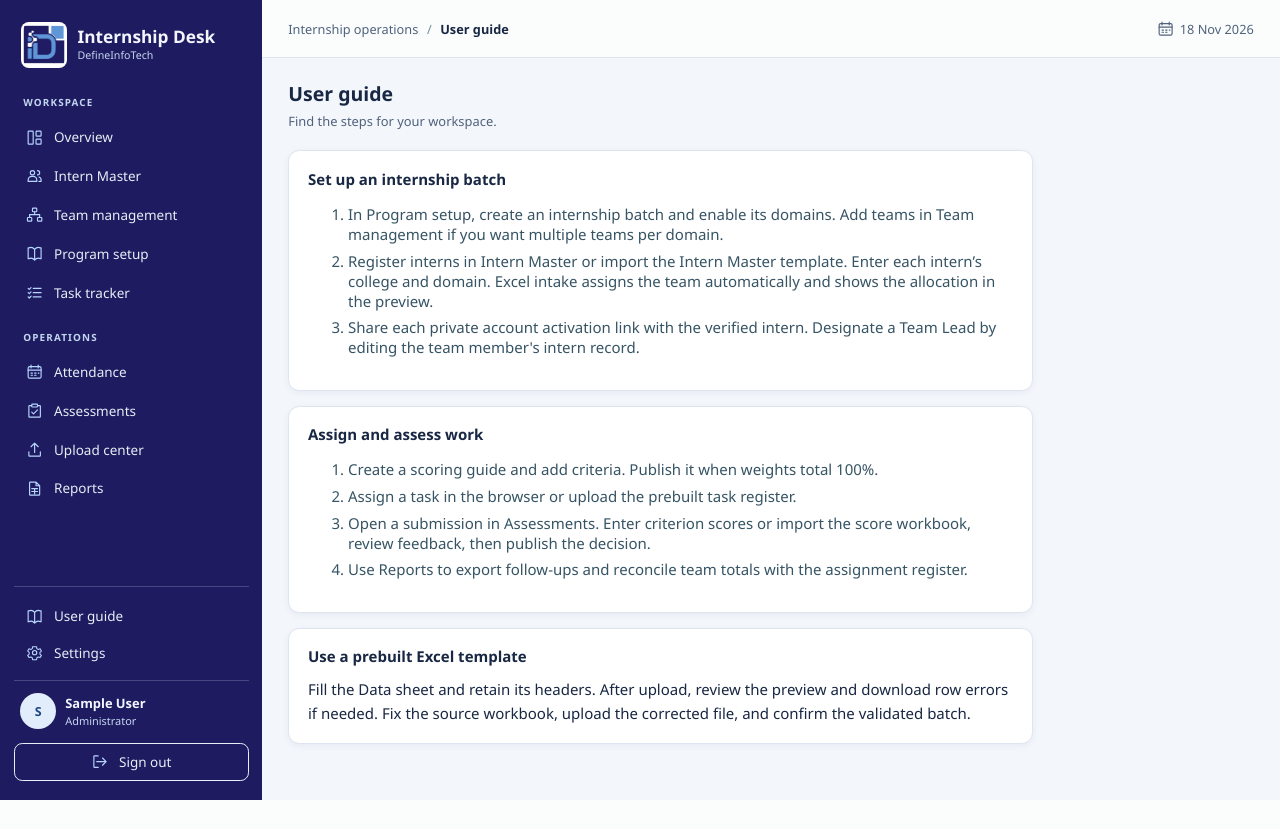
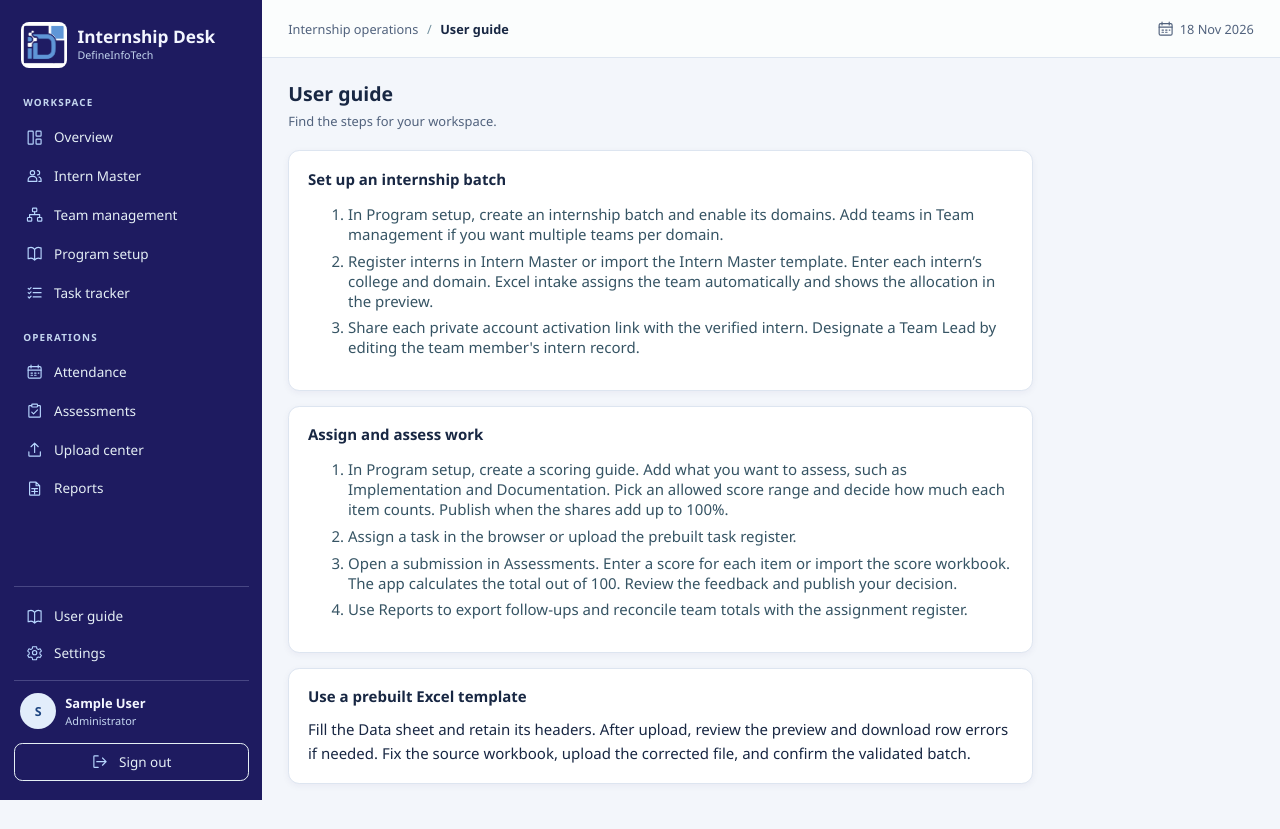
Before and after one commit to BalaBharathiS1903/Internship-Task-Tracking-and-Assessment-System, a Django app: page /guide/ in a window 1280 px wide. Before the commit the page ends 800 px from the top, so only its background shows below. Run offline with Django 5.2, Linux system fonts and the light colour scheme; the visitor is signed in with stand-in values (Sample User, id 1); data that the repository does not hold is empty; some libraries are stand-ins or nearby versions.

Commit message:
Explain scoring guides in plain language

```diff
--- a/templates/guide.html
+++ b/templates/guide.html
@@ -6,7 +6,7 @@
 <div class="form-width guide">
 {% if coordinator %}
 <section class="panel padded"><h2>Set up an internship batch</h2><ol><li>In Program setup, create an internship batch and enable its domains. Add teams in Team management if you want multiple teams per domain.</li><li>Register interns in Intern Master or import the Intern Master template. Enter each intern’s college and domain. Excel intake assigns the team automatically and shows the allocation in the preview.</li><li>Share each private account activation link with the verified intern. Designate a Team Lead by editing the team member's intern record.</li></ol></section>
-<section class="panel padded"><h2>Assign and assess work</h2><ol><li>Create a scoring guide and add criteria. Publish it when weights total 100%.</li><li>Assign a task in the browser or upload the prebuilt task register.</li><li>Open a submission in Assessments. Enter criterion scores or import the score workbook, review feedback, then publish the decision.</li><li>Use Reports to export follow-ups and reconcile team totals with the assignment register.</li></ol></section>
+<section class="panel padded"><h2>Assign and assess work</h2><ol><li>In Program setup, create a scoring guide. Add what you want to assess, such as Implementation and Documentation. Pick an allowed score range and decide how much each item counts. Publish when the shares add up to 100%.</li><li>Assign a task in the browser or upload the prebuilt task register.</li><li>Open a submission in Assessments. Enter a score for each item or import the score workbook. The app calculates the total out of 100. Review the feedback and publish your decision.</li><li>Use Reports to export follow-ups and reconcile team totals with the assignment register.</li></ol></section>
 {% else %}
 <section class="panel padded"><h2>Submit an assignment</h2><ol><li>Open My work and check the deadline and task instructions.</li><li>Submit a file or HTTPS link. For multiple tasks, download your submission manifest from Upload center.</li><li>Open My results for scores and feedback after publication. Check Inbox for messages.</li></ol></section>
 {% if team_lead %}<section class="panel padded"><h2>Monitor your team</h2><p>Open Team workspace to view assignment status and deadlines. Choose a teammate to send an individual message to their inbox.</p></section>{% endif %}
--- a/templates/task.html
+++ b/templates/task.html
@@ -21,7 +21,7 @@
     {% if entry.note %}<p>{{ entry.note|linebreaksbr }}</p>{% endif %}
     <div class="actions">{% if entry.artifact %}<a class="text-link" href="{% url 'artifact' entry.pk %}">Download file</a>{% endif %}{% if entry.link %}<a class="text-link" href="{{ entry.link }}" rel="noreferrer" target="_blank">Open project link ↗</a>{% endif %}</div>
     {% if entry.evaluation.published_at %}<p><span class="badge teal">{{ entry.evaluation.get_decision_display }} · {{ entry.evaluation.total }} / 100</span></p>{% endif %}
-    {% if scores %}<details><summary>Criterion feedback</summary>{% for score in scores %}<div class="timeline"><strong>{{ score.criterion.name }} · {{ score.value }} / {{ score.criterion.maximum }}</strong><p>{{ score.feedback|linebreaksbr }}</p></div>{% endfor %}</details>{% endif %}
+    {% if scores %}<details><summary>Feedback by scoring item</summary>{% for score in scores %}<div class="timeline"><strong>{{ score.criterion.name }} · Score {{ score.value|floatformat:"-2" }}</strong><small>Allowed range {{ score.criterion.minimum|floatformat:"-2" }} to {{ score.criterion.maximum|floatformat:"-2" }}</small><p>{{ score.feedback|linebreaksbr }}</p></div>{% endfor %}</details>{% endif %}
   </article>
   {% empty %}<p class="empty">No submissions yet.</p>{% endfor %}
 </section>
--- a/tracking/services.py
+++ b/tracking/services.py
@@ -211,7 +211,7 @@ def publish_rubric(actor, rubric):
     rubric = m.Rubric.objects.select_for_update().get(pk=rubric.pk)
     criteria = list(rubric.criteria.all())
     if sum(item.weight for item in criteria) != Decimal("100"):
-        raise ValidationError("Criterion weights must total exactly 100%.")
+        raise ValidationError("The shares of the final score must add up to 100% before publishing.")
     for item in criteria:
         item.full_clean()
     rubric.published = True
@@ -224,7 +224,7 @@ def add_criterion(actor, rubric, **values):
     allow_coordinator(actor)
     rubric = m.Rubric.objects.select_for_update().get(pk=rubric.pk)
     if rubric.published:
-        raise ValidationError("Create a new scoring guide version to change published criteria.")
+        raise ValidationError("Create a new scoring guide version to change published scoring items.")
     return save_checked(m.Criterion(rubric=rubric, **values))
 
 
@@ -248,10 +248,10 @@ def assess(actor, submission, entries, *, decision="", revision_due=None):
     for criterion_id, values in entries.items():
         criterion = criteria.get(criterion_id)
         if criterion is None:
-            raise ValidationError("The criterion is outside this submission's scoring guide.")
+            raise ValidationError("Choose a scoring item from this submission's scoring guide.")
         value, comment, feedback = values
         if value < criterion.minimum or value > criterion.maximum or (value - criterion.minimum) % criterion.step:
-            raise ValidationError(f"{criterion.name}: use {criterion.minimum}–{criterion.maximum} in increments of {criterion.step}.")
+            raise ValidationError(f"{criterion.name}. {criterion.score_help}")
         fraction = (value - criterion.minimum) / (criterion.maximum - criterion.minimum)
         band = "Meets most criteria" if fraction >= Decimal("0.75") else "Review the criterion and identify improvements"
         draft = f"{criterion.name} — {band}. {criterion.description} {comment}".strip()
--- a/tracking/views.py
+++ b/tracking/views.py
@@ -371,22 +371,24 @@ def evaluate(request, pk):
 @coordinator_required
 def rubric(request, pk):
     item = get_object_or_404(m.Rubric, pk=pk)
-    return render(request, "rubric.html", {"rubric": item, "criteria": item.criteria.all()})
+    criteria = list(item.criteria.all())
+    total = sum(criterion.weight for criterion in criteria)
+    return render(request, "rubric.html", {"rubric": item, "criteria": criteria, "share_total": total,
+                                          "share_remaining": max(100 - total, 0), "share_over": max(total - 100, 0)})
 
 
 @coordinator_required
 def criterion(request, pk):
     item = get_object_or_404(m.Rubric, pk=pk)
-    factory = f.model_form(m.Criterion, ("code", "name", "description", "weight", "minimum", "maximum", "step"))
-    form = factory(request.POST or None)
+    form = f.ScoringItemForm(request.POST or None)
     if request.method == "POST" and form.is_valid():
         try:
             s.add_criterion(request.user, item, **form.cleaned_data)
-            messages.success(request, "Criterion added.")
+            messages.success(request, "Scoring item added.")
             return redirect("rubric", pk=pk)
         except (ValidationError, IntegrityError) as exc:
             form_error(form, exc)
-    return render_form(request, form, "Add scoring criterion", reverse("rubric", args=[pk]))
+    return render_form(request, form, "Add scoring item", reverse("rubric", args=[pk]), "Add scoring item")
 
 
 @coordinator_required
--- a/tracking/workbooks.py
+++ b/tracking/workbooks.py
@@ -26,7 +26,7 @@ SCHEMAS = {
     "tasks": ("Task register", ("reference", "task_code", "title", "dit_id", "cohort", "team", "rubric", "assigned_date", "due_date", "instructions")),
     "submissions": ("Submission manifest", ("assignment", "artifact", "link", "note")),
     "attendance": ("Attendance register", ("session", "dit_id", "status", "reason")),
-    "criteria": ("Rubric criteria", ("rubric", "code", "name", "description", "weight", "minimum", "maximum", "step")),
+    "criteria": ("Scoring items", ("rubric", "code", "name", "description", "weight", "minimum", "maximum", "step")),
     "scores": ("Score register", ("assignment", "version", "criterion", "score", "comment", "feedback")),
 }
 EXAMPLES = {
@@ -96,6 +96,9 @@ def template(kind, user):
         info.append(("Artifact", "Enter the exact filename of an attached file, or use an HTTPS link. Remove unused rows."))
         eligible = [item for item in rows(own_assignments(user, m.Assignment.objects.all())) if item["can_submit"]]
         add_rows(sheet, [(item["assignment"].reference, "", "", "") for item in eligible[:MAX_ROWS]])
+    if kind == "criteria":
+        info.append(("Share of final score", "Use weight for how much the item counts. Add all shares to 100% before publishing."))
+        info.append(("Allowed scores", "Use minimum and maximum for the lowest and highest scores. Use step for the amount between scores."))
     if kind == "roster":
         info.append(("Required fields", "Enter intern reference, name, college, internship batch, and domain. Enter an official DIT ID when local issuance is disabled."))
         info.append(("Team allocation", "Enter a domain code or name. The import assigns an available team in that batch and domain, creating the first team if needed."))
@@ -153,7 +156,10 @@ def parse(upload, kind, *, include_setup=False):
         try:
             headers = SCHEMAS[kind][1]
             metadata = book["Instructions"]
-            if str(metadata["B2"].value) != template_version(kind) or str(metadata["B1"].value).strip().casefold() != SCHEMAS[kind][0].casefold():
+            accepted_labels = {SCHEMAS[kind][0].casefold()}
+            if kind == "criteria":
+                accepted_labels.add("rubric criteria")
+            if str(metadata["B2"].value) != template_version(kind) or str(metadata["B1"].value).strip().casefold() not in accepted_labels:
                 raise ValidationError("Download the current template for this workflow.")
             data = book["Data"]
             data.reset_dimensions()
```
Also changed, not shown: templates/rubric.html (+22 -2 lines), tracking/forms.py (+19 -3 lines), tracking/models.py (+6 -1 lines), tracking/tests.py (+25 -0 lines).
